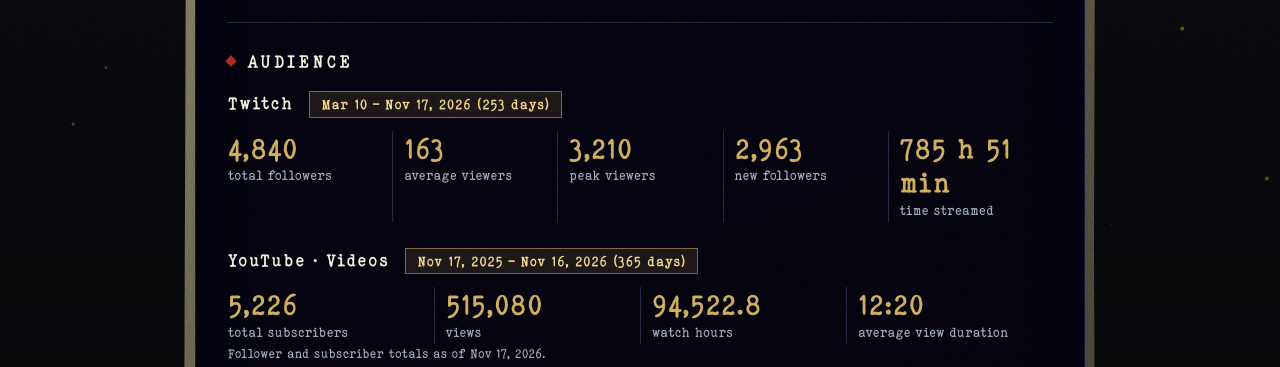
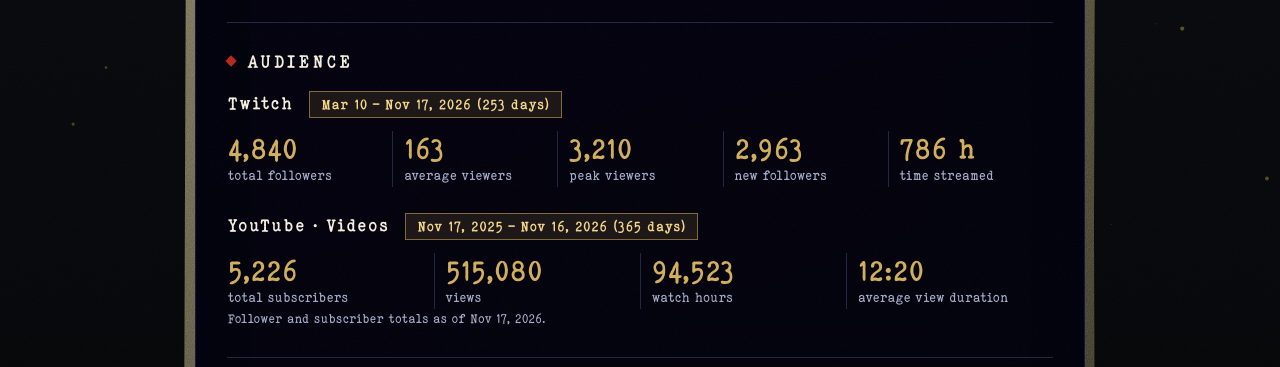
Before and after one commit to JokerUY/jokeruy.github.io, a plain HTML site: page index.html in a window 1280 px wide. Shown: the part 433-800 px from the top of the page. Drawn offline with Linux system fonts and the light colour scheme.

Commit message:
Audiencia: horas redondeadas, sin decimales y miles por idioma
Co-Authored-By: Claude Sonnet 5.5 <noreply@anthropic.com>

```diff
--- a/index.html
+++ b/index.html
@@ -409,7 +409,7 @@ h1 { margin: 0 0 .25rem; font-family: var(--f-type); font-weight: 700; font-size
       var tt = document.getElementById('datum-tw-total'); if (tt) { tt.hidden = t.totalFollowers == null; if (t.totalFollowers != null) set('a-tw-total', fmtN(t.totalFollowers)); }
       var pk = document.getElementById('datum-tw-peak'); if (pk) { pk.hidden = t.peakViewers == null; if (t.peakViewers != null) set('a-tw-peak', fmtN(t.peakViewers)); }
       set('a-tw-follows', t.newFollows != null ? fmtN(t.newFollows) : '–');
-      set('a-tw-hours', t.hoursStreamed != null ? fmtN(t.hoursStreamed) + ' h' + (t.minutesStreamed ? ' ' + t.minutesStreamed + ' min' : '') : '–');
+      set('a-tw-hours', t.hoursStreamed != null ? fmtN(Math.round(t.hoursStreamed + (t.minutesStreamed || 0) / 60)) + ' h' : '–');
       blk.hidden = false; any = true;
     }
     var y = AUD.youtube, yb = document.getElementById('aud-yt');
@@ -418,7 +418,7 @@ h1 { margin: 0 0 .25rem; font-family: var(--f-type); font-weight: 700; font-size
       sy('a-yt-period', y.from && y.to ? fmtRange(y.from, y.to, y.days) : '');
       sy('a-yt-views', fmtN(y.views));
       var yt2 = document.getElementById('datum-yt-total'); if (yt2) { yt2.hidden = y.totalSubscribers == null; if (y.totalSubscribers != null) sy('a-yt-total', fmtN(y.totalSubscribers)); }
-      sy('a-yt-hours', y.watchHours != null ? fmtN(y.watchHours, 1) : '–');
+      sy('a-yt-hours', y.watchHours != null ? fmtN(y.watchHours) : '–');
       sy('a-yt-dur', y.averageViewDuration || '–');
       yb.hidden = false; any = true;
     }
```
